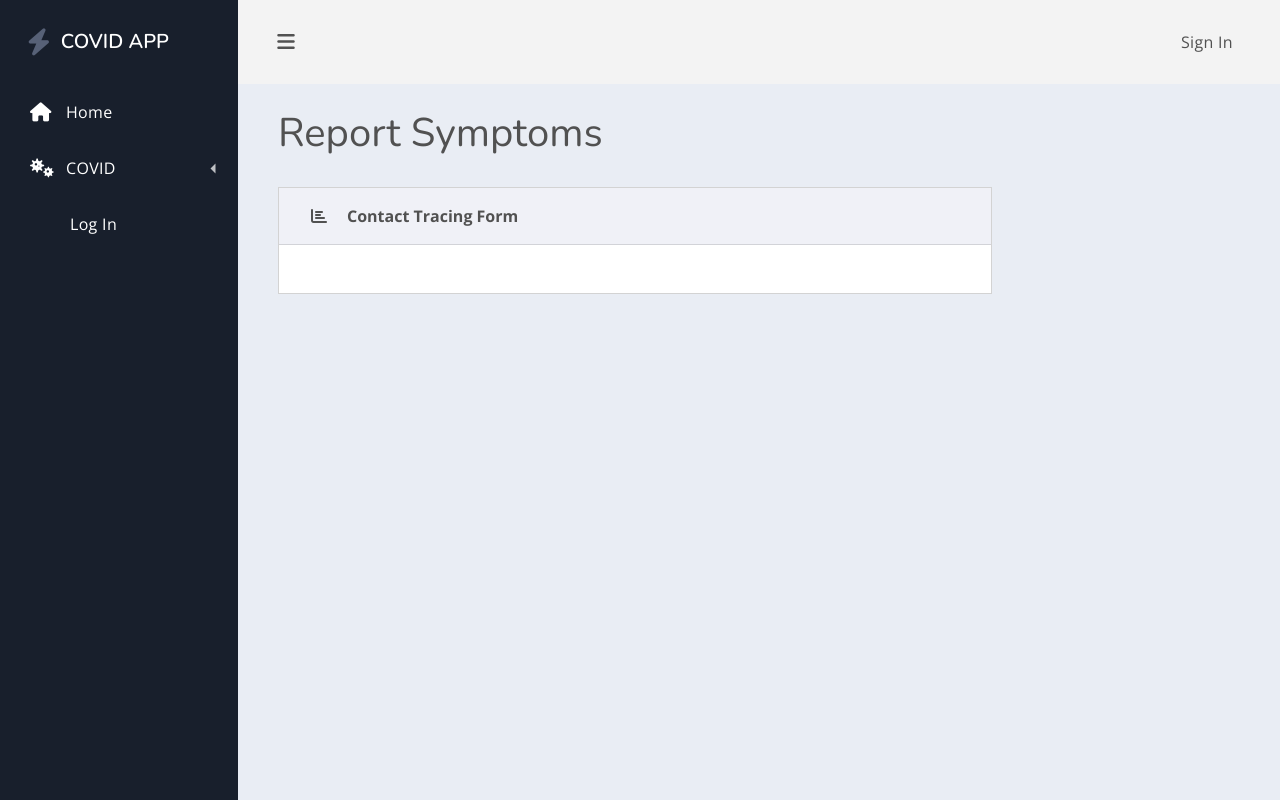
After one commit to ujjwalbgn/COVIDwebApp, a Django app: template healthcare/templates/healthcare/viewContactTracing.html in a window 1280 px wide. The commit adds this page. Run offline with Django 3.2, Linux system fonts and the light colour scheme; the template is opened without the code that fills it, so the values that code supplies are empty; some libraries are stand-ins or nearby versions.

Commit message:
contact tracing added

```diff
--- a/healthcare/models.py
+++ b/healthcare/models.py
@@ -130,7 +130,7 @@ class Appointment(models.Model):
 
 class ContactTracing(models.Model):
     patient = models.ForeignKey(Patient, on_delete=models.CASCADE)
-    # date_created = models.DateField(auto_now_add=True)
+    date_created = models.DateField(auto_now_add=True)
     full_name_of_person_1 = models.CharField(max_length= 200, null= True, blank=True)
     contact_information_of_person_1 = models.CharField(max_length= 200, null= True, blank=True)
     full_name_of_person_2 = models.CharField(max_length=200, null=True, blank=True)
--- /dev/null
+++ b/healthcare/templates/healthcare/viewContactTracing.html
@@ -0,0 +1,35 @@
+{% extends 'healthcare/main.html' %}
+
+{% block content %}
+    {% load myfilters %}
+
+    <main class="dash-content">
+        <div class="container-fluid">
+            <h1 class="dash-title">Report Symptoms</h1>
+            <div class="row">
+                <div class="col-xl-9">
+                    <div class="card spur-card">
+                        <div class="card-header">
+                            <div class="spur-card-icon">
+                                <i class="fas fa-chart-bar"></i>
+                            </div>
+                            <div class="spur-card-title"> Contact Tracing Form </div>
+                        </div>
+                        <div class="card-body ">
+
+                            {%  for field  in form %}
+                                <div class="form-group row">
+                                    <label name="{{field.label }}" class="col-sm-9 col-form-label">{{ field.label }}</label>
+                                    <div class="col-sm-9">
+                                        {{ field |addclass:'form-control' }}
+                                    </div>
+                                </div>
+                            {% endfor %}
+                        </div>
+                    </div>
+                </div>
+            </div>
+        </div>
+    </main>
+
+{% endblock %}
--- a/healthcare/urls.py
+++ b/healthcare/urls.py
@@ -49,7 +49,8 @@ urlpatterns = [
 
     path('covidnegative', views.Covidnegative, name="Covidnegative"),
     path('contact_tracing/', views.ContactTracingView, name="ContactTracing"),
-    path('list_tracing/', views.listCovidTracingView, name="listCovidTracing"),
+    path('list_tracing/', views.listAllCovidTracing, name="listCovidTracing"),
+    path('contact_tracing/<str:pk>/', views.viewCovidTracing, name="viewCovidTracing"),
 
     path('scheduleappointment/', views.ScheduleAppointment, name="scheduleAppointment"),
     path('deleteappointment/<str:pk>/', views.deleteAppointment, name="deleteappointment"),
```
Also changed, not shown: healthcare/templates/healthcare/listContactTracing.html (+8 -3 lines), healthcare/views.py (+10 -2 lines), db.sqlite3, healthcare/migrations/0013_contacttracing_date_created.py (added).
